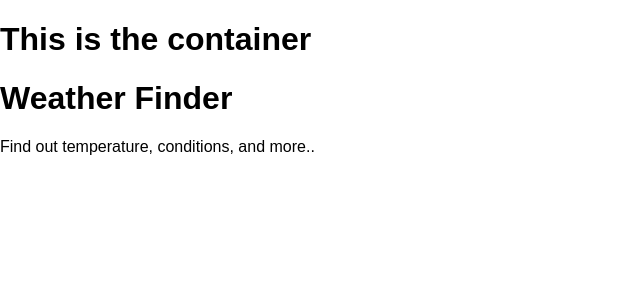
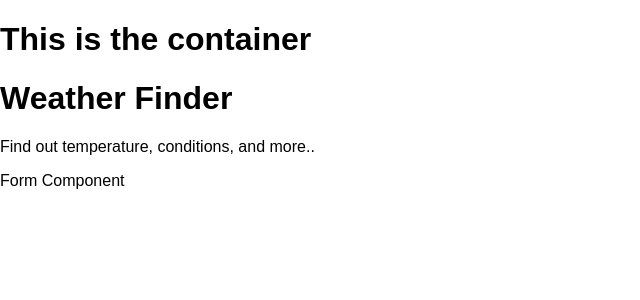
Before and after one commit to kjgamis/weather-app, a React (Create React App) app: page / in a window 1280 px wide. Shown: the top 300 px of the page, without its empty margins (0-640 px from the left). Built offline with nearby package versions, Linux system fonts and the light colour scheme.

Commit message:
add component Form

```diff
--- a/src/App.js
+++ b/src/App.js
@@ -3,6 +3,7 @@
 import './App.css';
 
 import Titles from './components/Titles'
+import Form from './components/Form'
 
 class App extends Component {
   render() {
@@ -10,6 +11,7 @@
       <div>
         <h1>This is the container</h1>
         <Titles />
+        <Form />
       </div>
     );
   }
--- /dev/null
+++ b/src/components/Form.js
@@ -0,0 +1,13 @@
+import React, { Component } from 'react';
+
+class Form extends Component {
+  render() {
+    return (
+      <div>
+        <p>Form Component</p>
+      </div>
+    )
+  }
+}
+
+export default Form;
```
